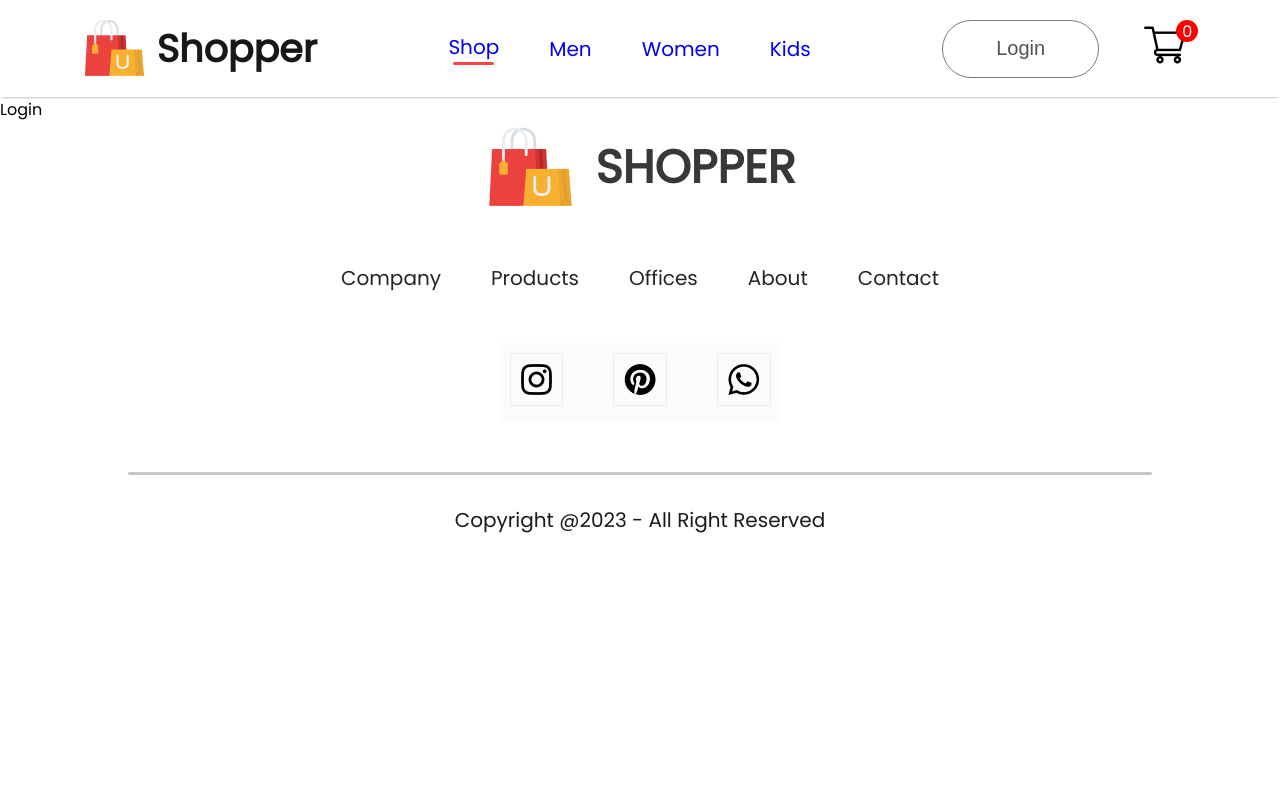
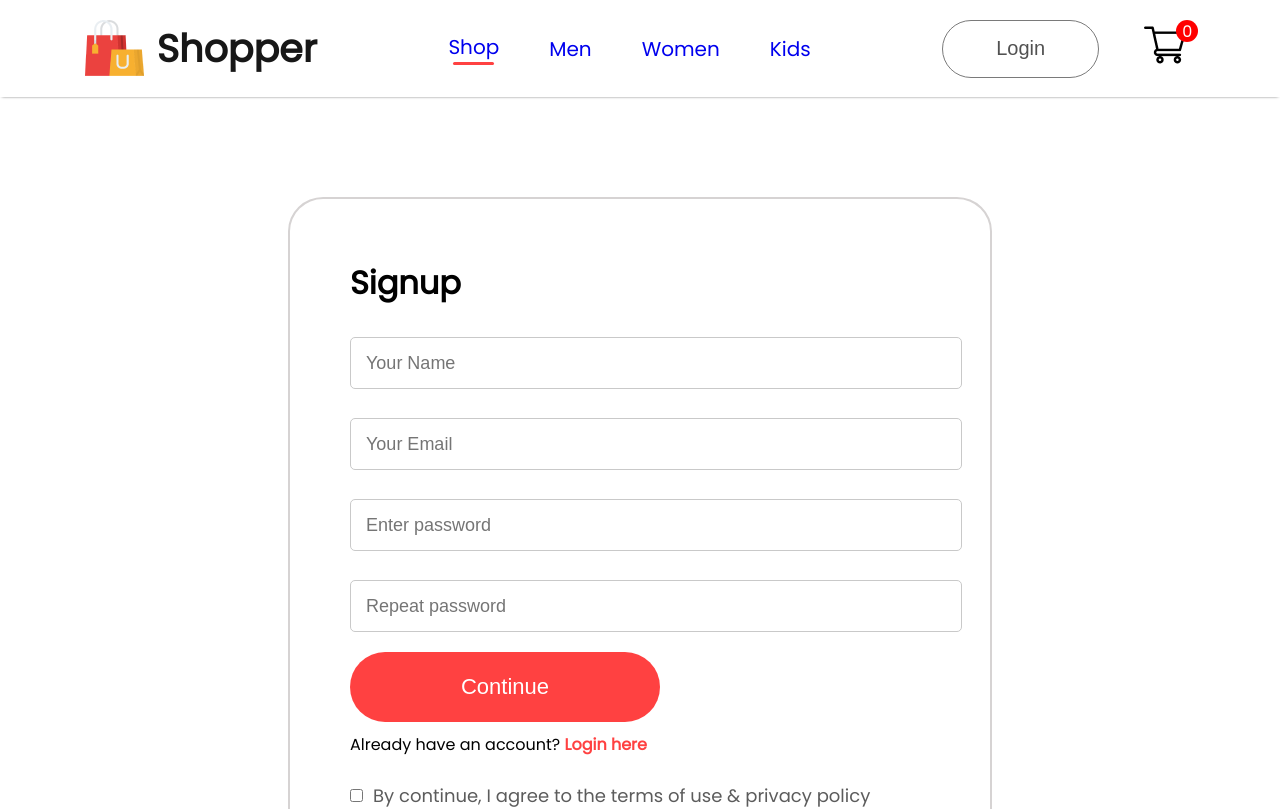
Before and after one commit to hunggtham/React_html_css_project1, a React (Create React App) app: page /login in a window 1280 px wide. Shown: the top 809 px of the page. Built offline with nearby package versions, Linux system fonts and the light colour scheme.

Commit message:
impelemt login-signup

```diff
--- a/src/Components/Hero/Hero.css
+++ b/src/Components/Hero/Hero.css
@@ -38,14 +38,6 @@
   justify-content: center;
   align-items: center;
   gap: 15px;
-  width: 310px;
-  height: 70px;
-  border-radius: 75px;
-  margin-top: 30px;
-  background-color: #ff4141;
-  color: #fff;
-  font-size: 22px;
-  font-weight: 500;
 }
 
 .hero-right {
--- a/src/Components/Hero/Hero.jsx
+++ b/src/Components/Hero/Hero.jsx
@@ -15,7 +15,7 @@ const Hero = () => {
           </div>
           <p>collection</p>
           <p>for everyone</p>
-          <div className="hero-latest-btn">
+          <div className="hero-latest-btn btn">
             <div>Latest Collection</div>
             <img src={arrow_icon} alt="" />
           </div>
--- /dev/null
+++ b/src/Pages/Css/LoginSignup.css
@@ -0,0 +1,61 @@
+.login-signup-containter {
+  width: 100%;
+  height: 80vh;
+  /* background: #888; */
+  padding-top: 100px;
+}
+
+.loginsign-top {
+  width: 580px;
+  height: 600px;
+  /* background: #d6d3d3 */
+  margin: auto;
+  padding: 40px 60px;
+  border: 2px solid #d6d3d3;
+  border-radius: 5%;
+}
+.loginsign-top h1 {
+  margin: 20px 0 30px 0;
+}
+
+.loginsignup-fields {
+  display: flex;
+  flex-direction: column;
+  gap: 29px;
+}
+
+.loginsignup-fields input {
+  height: 40px;
+  width: 100%;
+  border: 1px solid #c9c9c9;
+  outline: none;
+  color: #5c5c5c;
+  font-size: 18px;
+  padding: 5px 15px;
+  border-radius: 5px;
+}
+
+.loginsign-bottom .login-desc {
+  margin-top: 10px;
+}
+.loginsign-bottom .login-desc span {
+  color: #ff4141;
+  font-weight: 600;
+}
+.loginsign-policy {
+  display: flex;
+  align-items: center;
+  margin-top: 25px;
+  gap: 10px;
+  color: #5c5c5c;
+  font-size: 18px;
+  font-weight: 500;
+}
+
+.loginsign-bottom .login-button {
+  display: block;
+  margin-top: 20px;
+}
+.login-button {
+  border: none;
+}
--- a/src/Pages/Css/ShopCategory.css
+++ b/src/Pages/Css/ShopCategory.css
@@ -0,0 +1,42 @@
+.shopcategory-banner {
+  display: block;
+  margin: 30px auto;
+  width: 82%;
+}
+
+.shopcategory-indexSort {
+  display: flex;
+  margin: 0 170px;
+  align-items: center;
+  justify-content: space-between;
+}
+
+.shopcategory-sort {
+  padding: 10px 20px;
+  border-radius: 40px;
+  border: 1px solid #888;
+}
+
+.shopcategory-indexSort span {
+  font-weight: 600;
+}
+
+.shopcategory-product {
+  margin: 20px 170px;
+  display: grid;
+  grid-template-columns: repeat(4, 1fr);
+}
+
+.shopcategory-loadmore {
+  display: flex;
+  justify-content: center;
+  align-items: center;
+  margin: 100px auto;
+  width: 233px;
+  height: 69px;
+  border-radius: 75px;
+  background: #ededed;
+  color: #787878;
+  font-size: 18px;
+  font-weight: 500;
+}
--- a/src/Pages/LoginSignup.jsx
+++ b/src/Pages/LoginSignup.jsx
@@ -1,7 +1,31 @@
 import React from "react";
-
+import "./Css/LoginSignup.css";
 const LoginSignup = () => {
-  return <div>Login</div>;
+  return (
+    <div className="login-signup-containter">
+      <div className="loginsign-top">
+        <h1>Signup</h1>
+        <div className="loginsignup-fields">
+          <input type="text" placeholder="Your Name" />
+          <input type="email" placeholder="Your Email" />
+          <input type="password" placeholder="Enter password" />
+          <input type="password" placeholder="Repeat password" />
+        </div>
+        <div className="loginsign-bottom">
+          <button className="btn login-button">Continue</button>
+          <p className="login-desc">
+            Already have an account? <span>Login here</span>
+          </p>
+          <div className="loginsign-policy">
+            <input type="checkbox" />
+            <p className="desc">
+              By continue, I agree to the terms of use & privacy policy{" "}
+            </p>
+          </div>
+        </div>
+      </div>
+    </div>
+  );
 };
 
 export default LoginSignup;
--- a/src/Pages/ShopCategory.jsx
+++ b/src/Pages/ShopCategory.jsx
@@ -8,7 +8,7 @@ const ShopCategory = (props) => {
 
   return (
     <div className="shop-category">
-      <img src={props.banner} alt="banner" />
+      <img className="shopcategory-banner" src={props.banner} alt="banner" />
       <div className="shopcategory-indexSort">
         <p>
           <span>Showing 1-12</span> out of 36 product
@@ -33,6 +33,7 @@ const ShopCategory = (props) => {
           } else return null;
         })}
       </div>
+      <div className="shopcategory-loadmore">Explore More</div>
     </div>
   );
 };
--- a/src/index.css
+++ b/src/index.css
@@ -16,3 +16,14 @@ code {
   font-family: source-code-pro, Menlo, Monaco, Consolas, "Courier New",
     monospace;
 }
+/* common  */
+.btn {
+  width: 310px;
+  height: 70px;
+  border-radius: 75px;
+  margin-top: 30px;
+  background-color: #ff4141;
+  color: #fff;
+  font-size: 22px;
+  font-weight: 500;
+}
```
